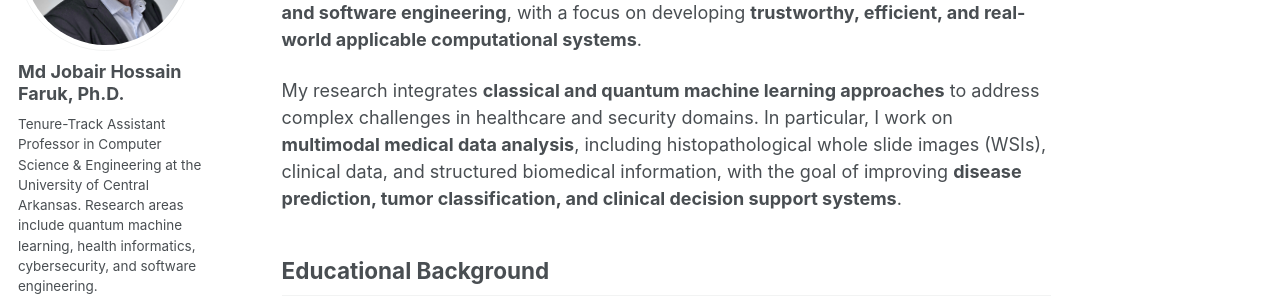
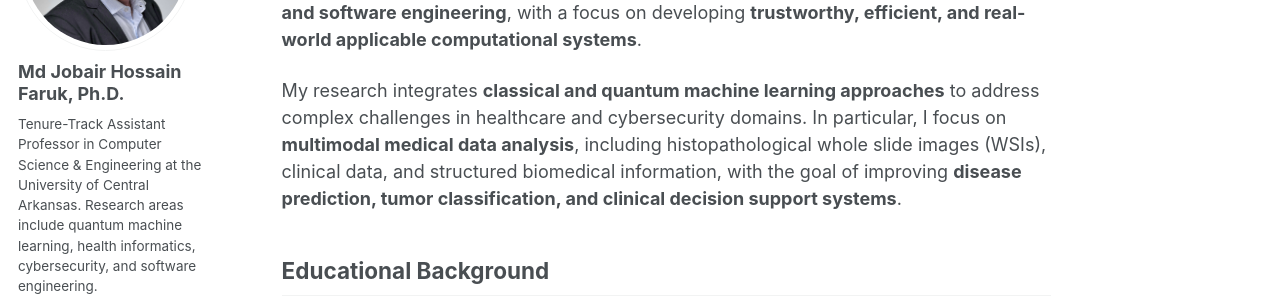
Before and after one commit to jobair-hossain/jobair-hossain.github.io, a Jekyll site: the page built from _pages/about.md, in a window 1280 px wide and 900 px high. Shown: the part 225-525 px from the top of the window. Built offline with Jekyll 4.4.1, drawn with Linux system fonts in a browser that asks for light colours; some web fonts are replaced; a script bundle is joined from its source files by our own code; library files that are not in the unit come from our copies.

Commit message:
Update about.md

```diff
--- a/_pages/about.md
+++ b/_pages/about.md
@@ -7,7 +7,7 @@ author_profile: true
 
 I am a **Tenure-Track Assistant Professor** in the **Department of Computer Science & Engineering** at the **University of Central Arkansas (UCA)**. My work lies at the intersection of **quantum machine learning, artificial intelligence, health informatics, cybersecurity, and software engineering**, with a focus on developing **trustworthy, efficient, and real-world applicable computational systems**.
 
-My research integrates **classical and quantum machine learning approaches** to address complex challenges in healthcare and security domains. In particular, I work on **multimodal medical data analysis**, including histopathological whole slide images (WSIs), clinical data, and structured biomedical information, with the goal of improving **disease prediction, tumor classification, and clinical decision support systems**.
+My research integrates **classical and quantum machine learning approaches** to address complex challenges in healthcare and cybersecurity domains. In particular, I focus on **multimodal medical data analysis**, including histopathological whole slide images (WSIs), clinical data, and structured biomedical information, with the goal of improving **disease prediction, tumor classification, and clinical decision support systems**.
 
 ## Educational Background
 
```
